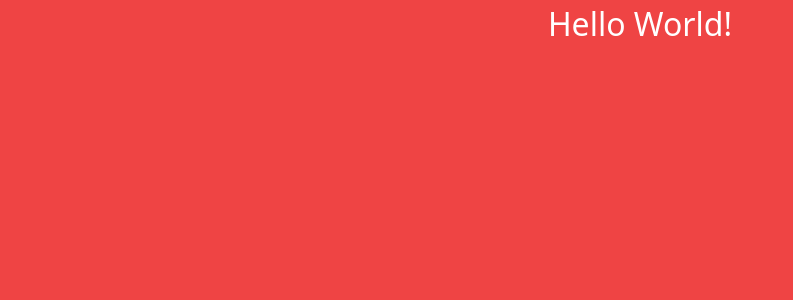
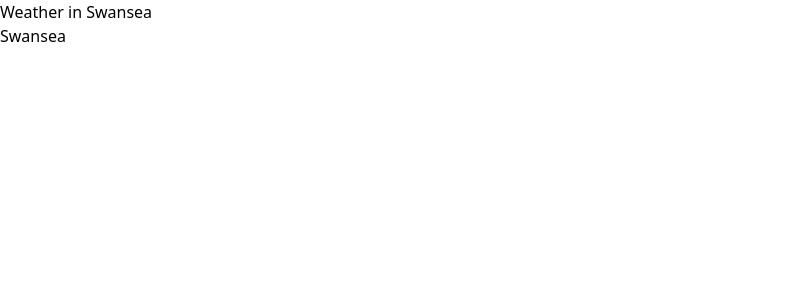
Before and after one commit to udK01/Weather, a React (Vite) app: page / in a window 1280 px wide. Shown: the top 300 px of the page, without its empty margins (0-793 px from the left). Built offline with nearby package versions, Linux system fonts and the light colour scheme; no server answers.

Commit message:
Added fetch weather function with API key in .env file.

```diff
--- a/package.json
+++ b/package.json
@@ -11,6 +11,7 @@
   },
   "dependencies": {
     "axios": "^1.7.9",
+    "dotenv": "^16.4.7",
     "react": "^18.3.1",
     "react-dom": "^18.3.1"
   },
--- a/src/App.tsx
+++ b/src/App.tsx
@@ -1,7 +1,34 @@
+import { useEffect, useState } from "react";
+
 function App() {
+  const [city, setCity] = useState("Swansea");
+
+  const fetchWeather = async (city: string): Promise<void> => {
+    try {
+      const API_KEY = import.meta.env.VITE_API_KEY;
+      const response = await fetch(
+        `https://api.openweathermap.org/data/2.5/weather?q=${city}&appid=${API_KEY}`
+      );
+      const data = await response.json();
+      console.log(data);
+    } catch (error) {
+      console.error("Error fetching weather data:", error);
+    }
+  };
+
+  useEffect(() => {
+    fetchWeather(city);
+  }, [city]);
+
   return (
-    <div className="text-bold bg-red-500 text-center text-[32px] text-white h-screen">
-      Hello World!
+    <div>
+      <h1>Weather in {city}</h1>
+      <input
+        type="text"
+        value={city}
+        onChange={(e) => setCity(e.target.value)}
+        placeholder="Enter city"
+      />
     </div>
   );
 }
```
Also changed, not shown: 2 other files (tests, documents, lock files or other folders).
